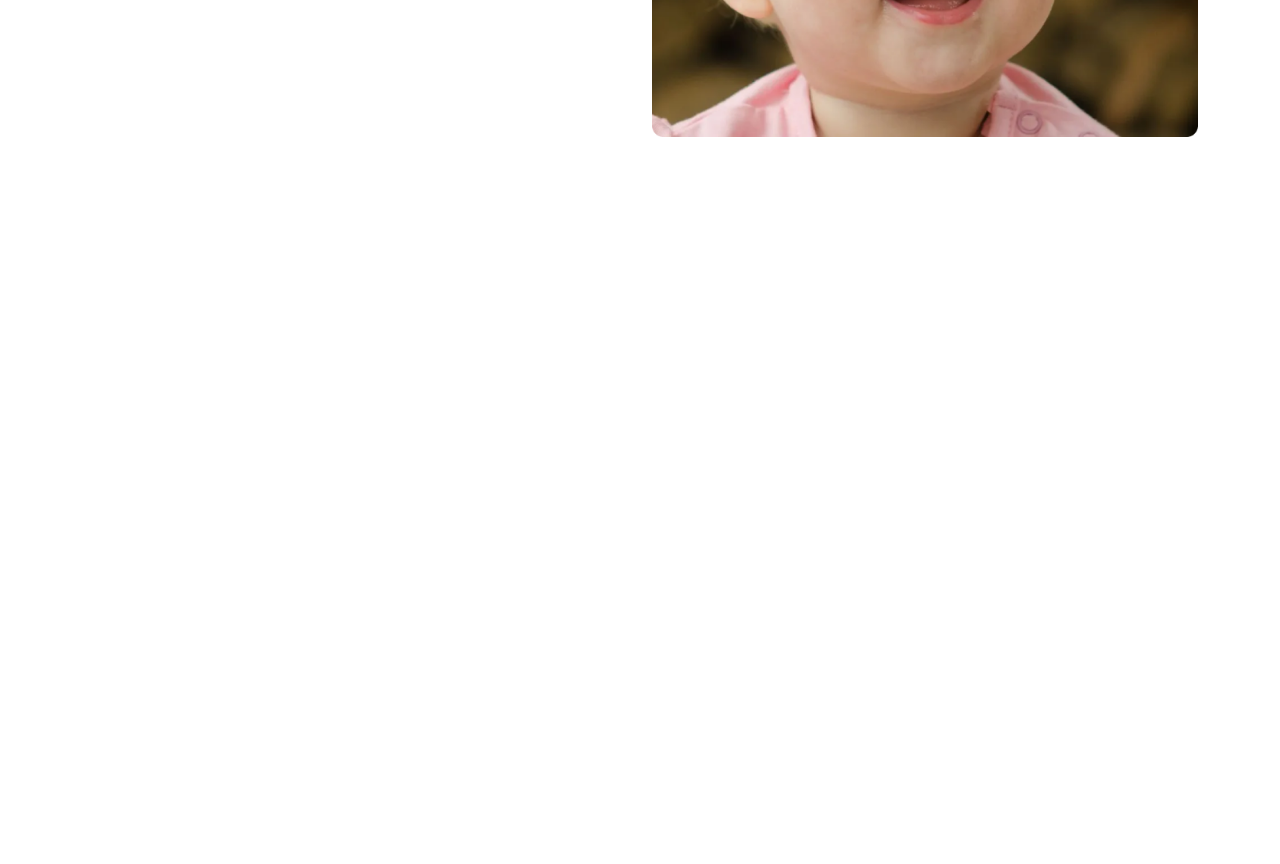
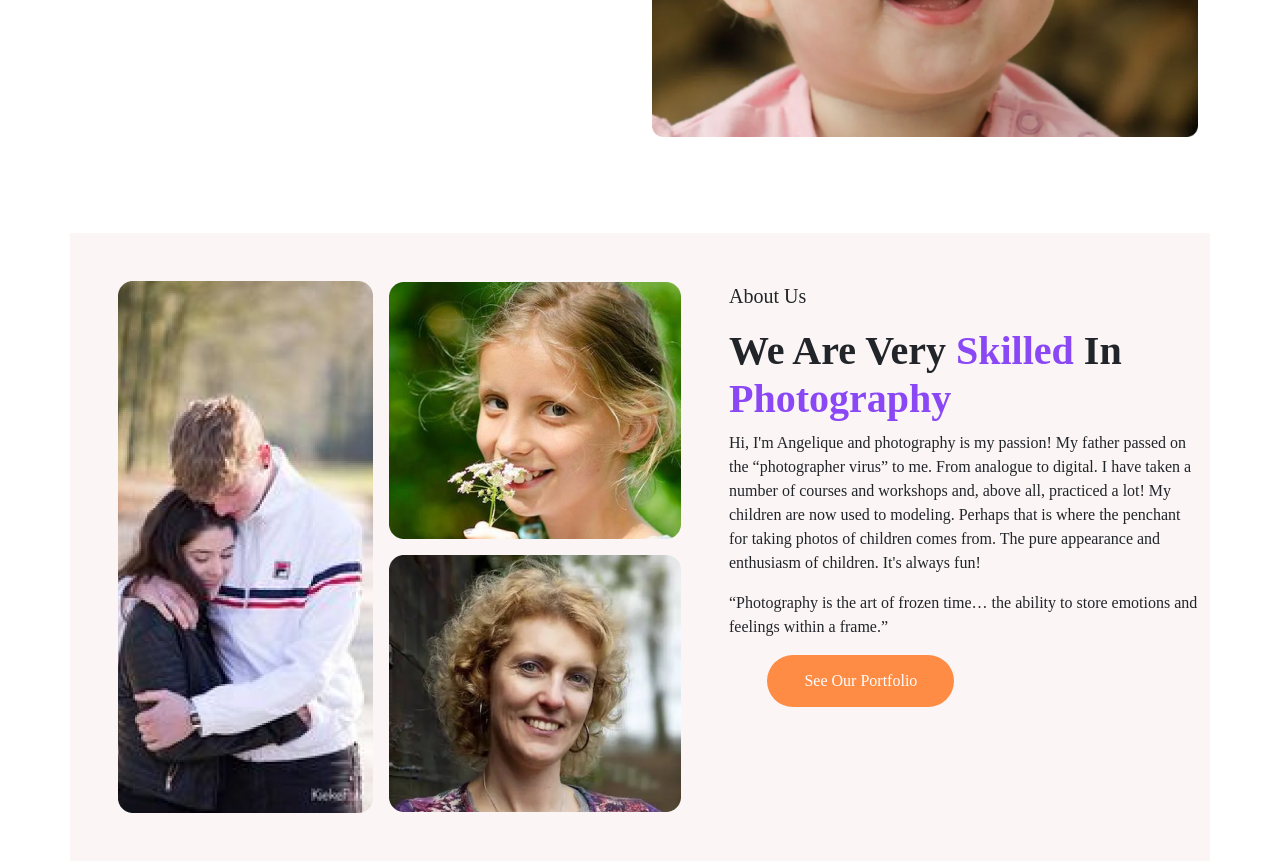
Before and after one commit to With-chomok/Project-2, a plain HTML site: page index.html in a window 1280 px wide. Shown: the part 500-1364 px from the top of the page. Before the commit the page ends 800 px from the top, so only its background shows below. Drawn offline with nearby package versions, Linux system fonts and the light colour scheme.

Commit message:
about Us section added

```diff
--- a/index.html
+++ b/index.html
@@ -68,6 +68,33 @@
 
 
 
+  <!-- this is About Us sectionn -->
+
+
+  <div style="background-color: rgb(252, 245, 245);"class="container my-5 p-5 ">
+    <div class="gap-5 d-flex justify-content-between">
+      <div class="responsive d-flex flex-fill  gap-4 gap-md-3 align-items-center">
+            <img src="image/picg3.png" alt="" >
+
+
+            <div class="gallery d-flex flex-column gap-4 gap-md-3" >
+              <img src="image/picg4.png" alt="" class="img1">
+            <img src="image/picg5.png" alt="" class="img2">
+            </div>
+
+      </div>
+      <div class="flex-fill">
+        <p style="font-family: Quicksand;" class="fs-5"><span style="border: 1 px solid rgba(138, 71, 246, 1); width: 19px; height : 0px;"align-item-center></span>About Us</p>
+        <h1 class="fw-bold" style="font-family: Nexa;" >We Are Very <span>Skilled</span>  In <span>Photography</span></h1>
+        <p style=" font-family: Quicksand; width: 470px;">Hi, I'm Angelique and photography is my passion! My father passed on the “photographer virus” to me. From analogue to digital. I have taken a number of courses and workshops and, above all, practiced a lot! My children are now used to modeling. Perhaps that is where the penchant for taking photos of children comes from. The pure appearance and enthusiasm of children. It's always fun!</p>
+        <p style="font-family: Quicksand; width: 470px; ">“Photography is the art of frozen time… the ability to store emotions and feelings within a frame.”</p>
+        <button type="submit" class="button1" style="font-family: Quicksand;">See Our Portfolio</button>
+      </div>
+  </div>
+</div>
+
+
+
     <script
       src="https://cdn.jsdelivr.net/npm/bootstrap@5.3.3/dist/js/bootstrap.bundle.min.js"
       integrity="sha384-YvpcrYf0tY3lHB60NNkmXc5s9fDVZLESaAA55NDzOxhy9GkcIdslK1eN7N6jIeHz"
```
